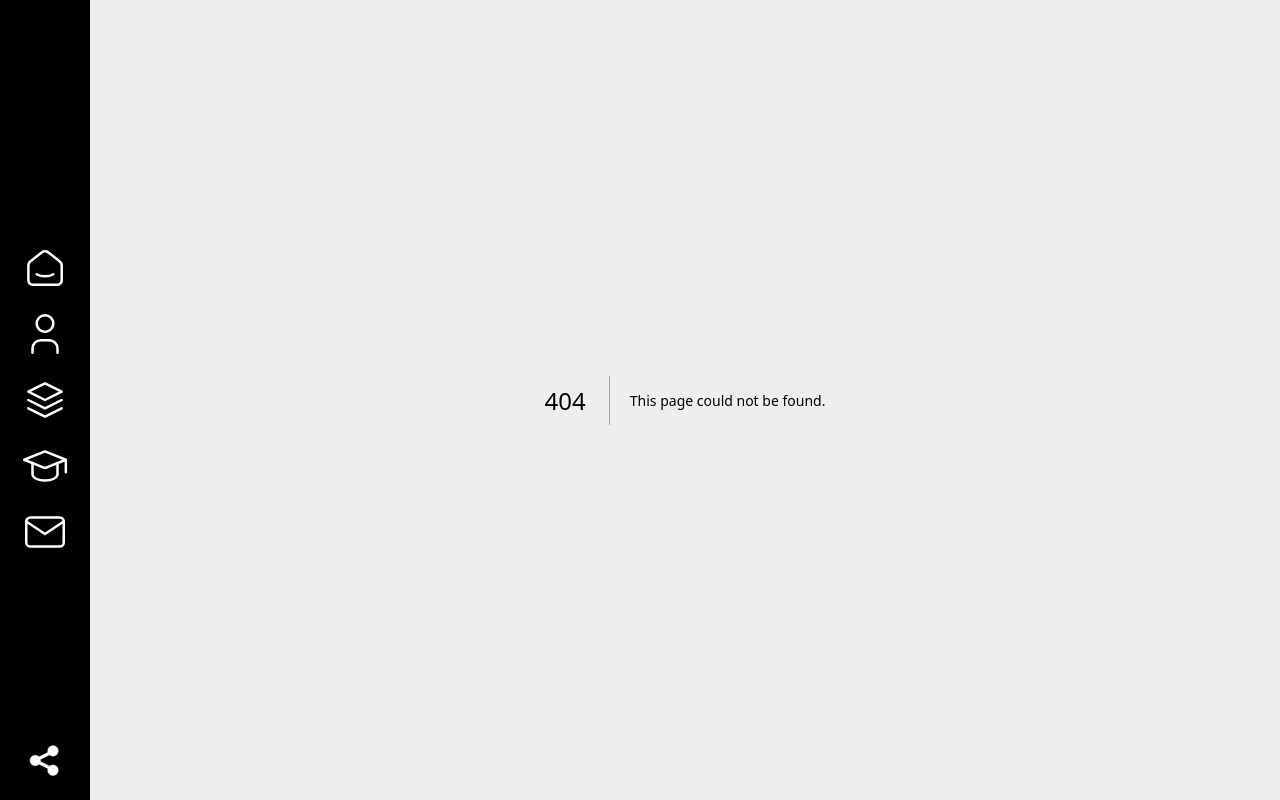
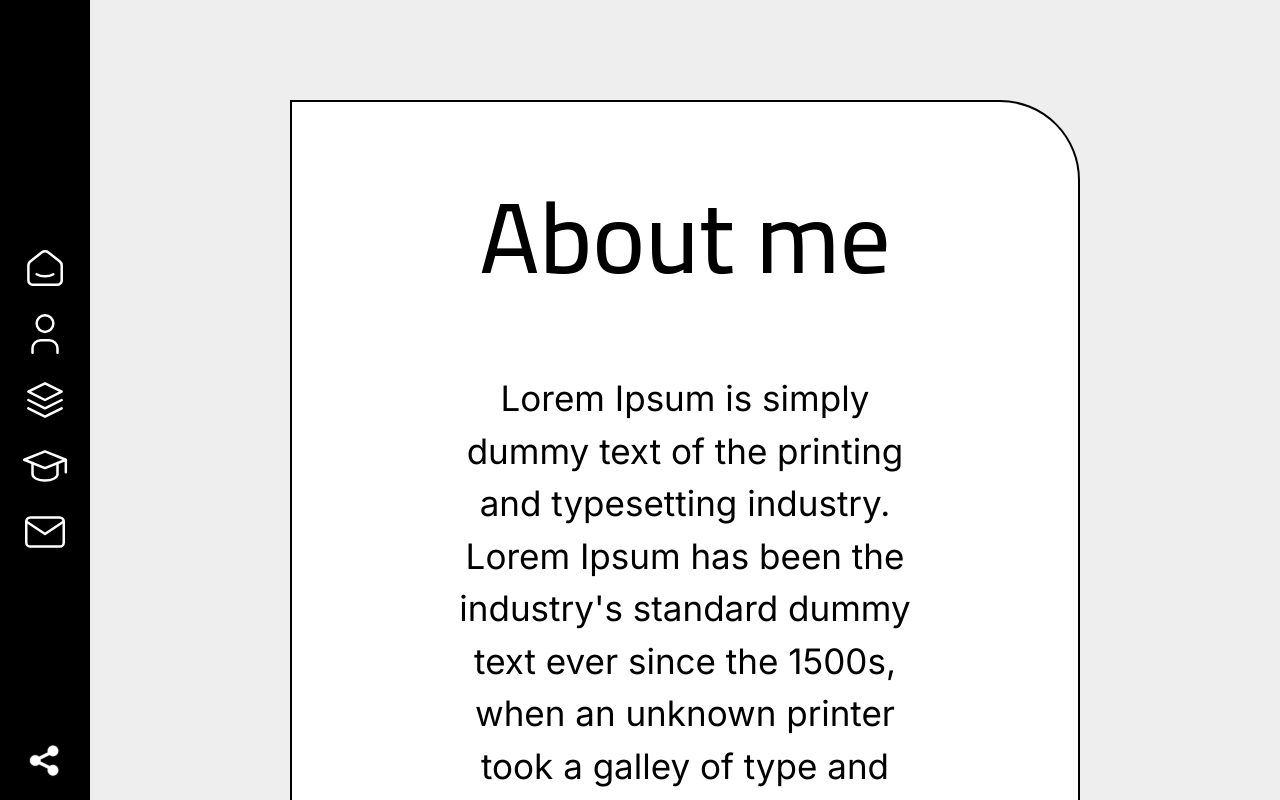
Before and after one commit to hdito/simple-portfolio, a Next.js app: page /about in a window 1280 px wide. Before the commit this address had no page. Shown: the top 800 px of the page. Built offline with nearby package versions, Linux system fonts and the light colour scheme.

Commit message:
Create About page

```diff
--- /dev/null
+++ b/src/fonts/inter.ts
@@ -0,0 +1,3 @@
+import { Inter } from "@next/font/google";
+
+export const inter = Inter({ subsets: ["latin"] });
--- /dev/null
+++ b/src/pages/about.tsx
@@ -0,0 +1,41 @@
+import AboutStyles from "@/styles/About.module.scss";
+import Head from "next/head";
+import { GetStaticProps } from "next";
+import { cairo } from "@/fonts/cairo";
+import { inter } from "@/fonts/inter";
+
+interface AboutProps {
+  content: string;
+}
+
+export default function About({ content }: AboutProps) {
+  return (
+    <>
+      <Head>
+        <title>About</title>
+        <meta name="description" content="Personal information" />
+        <meta name="viewport" content="width=device-width, initial-scale=1" />
+        <link rel="icon" href="/favicon.ico" />
+      </Head>
+      <div className={AboutStyles.about}>
+        <div></div>
+        <main className={AboutStyles["about__text-block"]}>
+          <h1 className={`${cairo.className} ${AboutStyles.about__header}`}>
+            About me
+          </h1>
+          <p className={inter.className}>{content}</p>
+        </main>
+        <div></div>
+      </div>
+    </>
+  );
+}
+
+export const getStaticProps: GetStaticProps<AboutProps> = () => {
+  return {
+    props: {
+      content:
+        "Lorem Ipsum is simply dummy text of the printing and typesetting industry. Lorem Ipsum has been the industry's standard dummy text ever since the 1500s, when an unknown printer took a galley of type and scrambled it to make a type specimen book. It has survived not only five centuries, but also the leap into electronic typesetting, remaining essentially unchanged. It was popularised in the 1960s with the release of Letraset sheets containing Lorem Ipsum passages, and more recently with desktop publishing software like Aldus PageMaker including versions of Lorem Ipsum.",
+    },
+  };
+};
--- /dev/null
+++ b/src/styles/About.module.scss
@@ -0,0 +1,38 @@
+.about {
+  padding: 72px 32px;
+
+  &__text-block {
+    border: 2px solid black;
+    border-radius: 0 80px 0 80px;
+    background-color: white;
+    padding: 40px 20px;
+    font-size: 22px;
+    text-align: center;
+  }
+
+  &__header {
+    font-size: 50px;
+    margin-bottom: 25px;
+  }
+
+  &__mark {
+    display: none;
+  }
+}
+
+@media (min-width: 1280px) {
+  .about {
+    padding: 100px 200px;
+
+    &__text-block {
+      padding: 60px 160px;
+      font-size: 35px;
+    }
+
+    &__header {
+      font-weight: 500;
+      font-size: 100px;
+      margin-bottom: 60px;
+    }
+  }
+}
```
